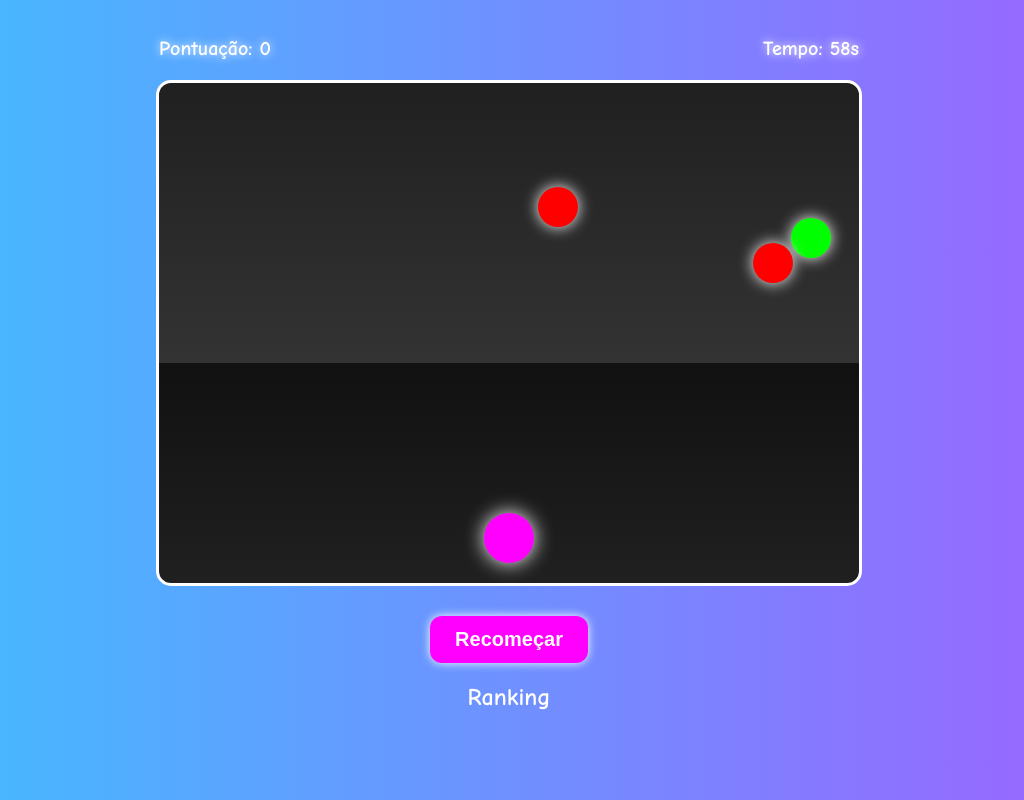
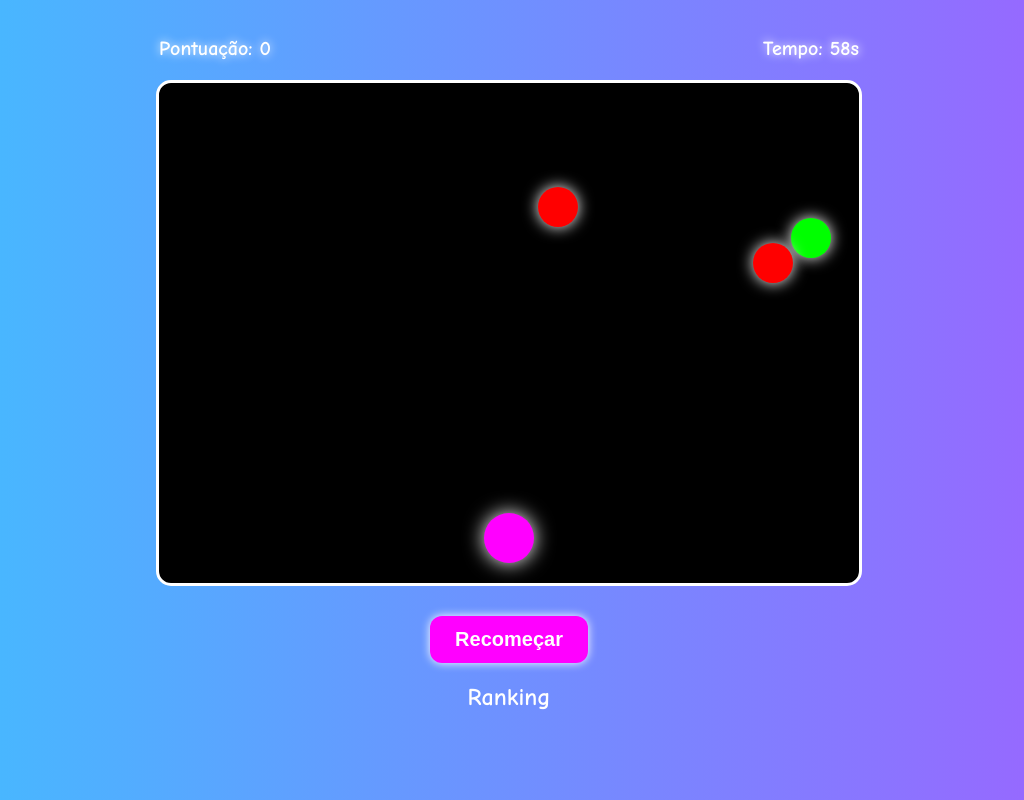
Before and after one commit to eduarda608/pagina, a plain HTML site: page index.html in a window 1280 px wide. Both pictures are taken after a click on the button "Começar". Shown: the whole page, without its empty margins (131-1155 px from the left). Drawn offline with Linux system fonts and the light colour scheme.

Commit message:
Update style.css01

```diff
--- a/style.css
+++ b/style.css
@@ -28,7 +28,7 @@ body{
 #gameArea{
   width:700px;
   height:500px;
-  background: linear-gradient(#111,#333);
+  background:black;
   border:3px solid #fff;
   border-radius:15px;
   margin:20px auto;
```
